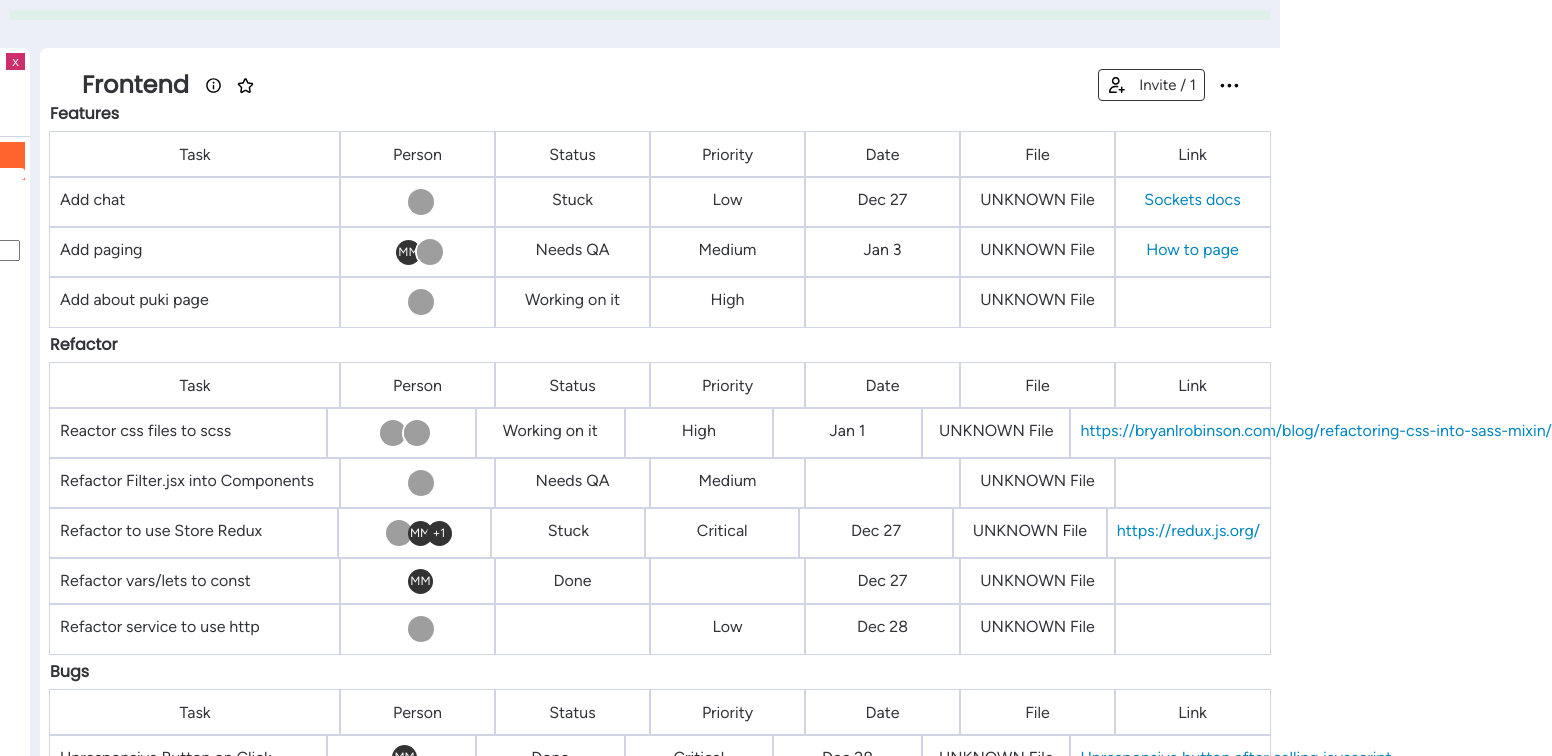
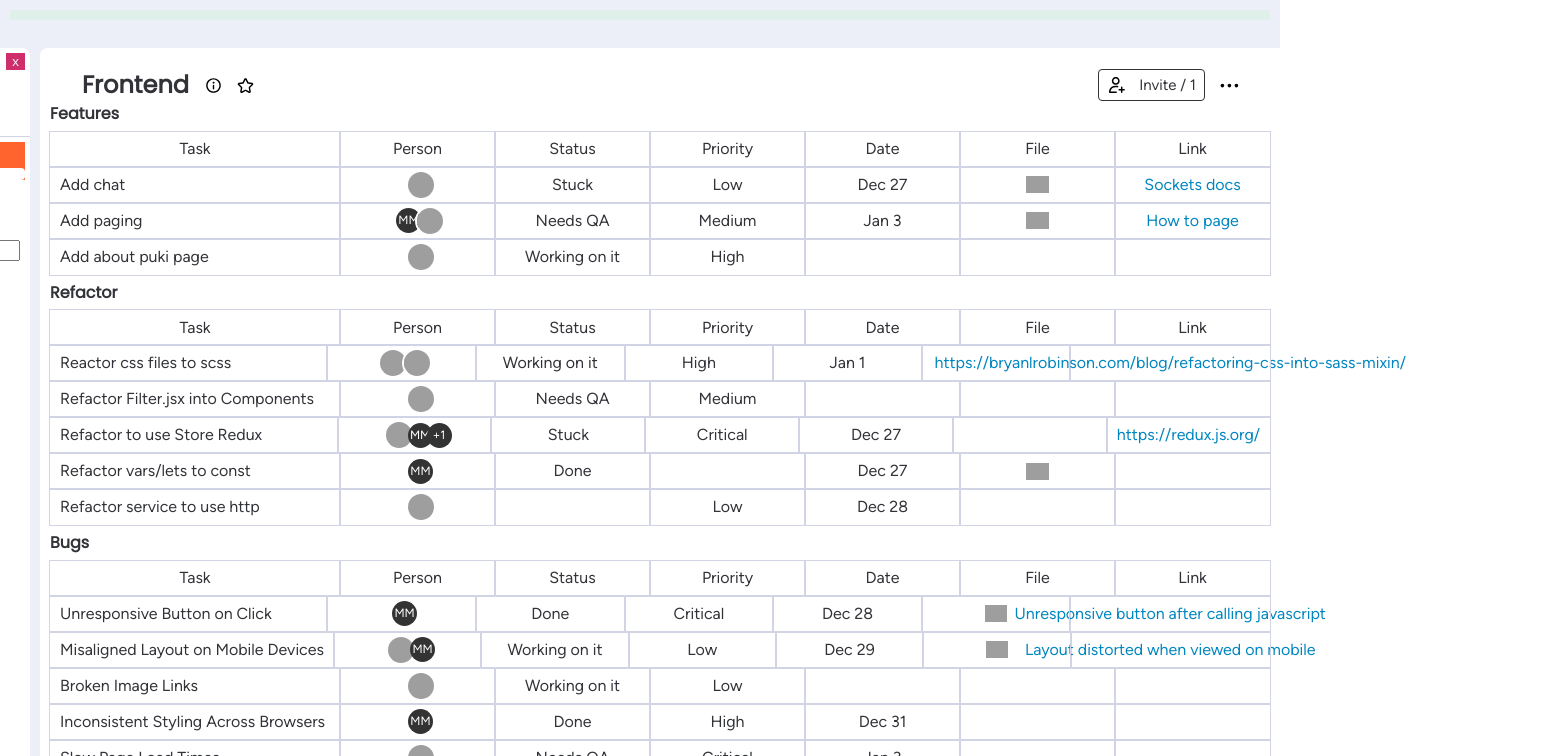
Before and after one commit to NoamSaar/Myday-frontend, a React (Vite) app: page /board/b101 in a window 1280 px wide. Shown: the top 756 px of the page, 1552 px wide, since content can reach past the window. Built offline with nearby package versions, Linux system fonts and the light colour scheme; grey boxes are pictures that could not be loaded.

Commit message:
Fix layout and img height

```diff
--- /dev/null
+++ b/src/assets/styles/cmps/_file-picker.scss
@@ -0,0 +1,10 @@
+.file-picker {
+    display: flex;
+    align-items: center;
+    justify-content: center;
+
+    img {
+        height: 17px;
+        width: fit-content;
+    }
+}
--- a/src/assets/styles/cmps/_task-list.scss
+++ b/src/assets/styles/cmps/_task-list.scss
@@ -6,8 +6,9 @@
         display: flex;
 
         li {
-            text-align: center;
 
+            padding-block: 0;
+            height: 35px;
         }
     }
 
@@ -17,6 +18,14 @@
     }
 
     li {
+
+        display: flex;
+        align-items: center;
+
+        &:not(.task-preview .task-title) {
+            justify-content: center;
+
+        }
 
         &:not(.task-title) {
             flex: 1;
--- a/src/assets/styles/cmps/_task-preview.scss
+++ b/src/assets/styles/cmps/_task-preview.scss
@@ -7,6 +7,7 @@
 
     li {
         white-space: nowrap;
+        height: 36px;
 
         &:not(.task-title) {
             text-align: center;
--- a/src/assets/styles/main.scss
+++ b/src/assets/styles/main.scss
@@ -27,3 +27,4 @@
 @import "cmps/task-preview";
 @import "cmps/member-picker";
 @import "cmps/link-picker";
+@import "cmps/file-picker";
--- a/src/cmps/DynamicPicker.jsx
+++ b/src/cmps/DynamicPicker.jsx
@@ -1,4 +1,5 @@
 import { DatePicker } from "./DatePicker";
+import { FilePicker } from "./FilePicker";
 import { LinkPicker } from "./LinkPicker";
 import { MemberPicker } from "./MemberPicker";
 import { StatusPicker } from "./StatusPicker";
@@ -12,6 +13,8 @@ export function DynamicPicker({ title, task, onUpdate }) {
             return <MemberPicker members={task.person} onUpdate={onUpdate} />
         case "Date":
             return <DatePicker date={task.date} onUpdate={onUpdate} />
+        case "File":
+            return <FilePicker file={task.file} onUpdate={onUpdate} />
         case "Link":
             return <LinkPicker info={task.link} onUpdate={onUpdate} />
         default:
--- /dev/null
+++ b/src/cmps/FilePicker.jsx
@@ -0,0 +1,8 @@
+
+export function FilePicker({ file, onUpdate }) {
+    return (
+        <li className="file-picker">
+            {file && <img src={file} />}
+        </li>
+    )
+}
--- a/src/cmps/LinkPicker.jsx
+++ b/src/cmps/LinkPicker.jsx
@@ -1,5 +1,4 @@
 export function LinkPicker({ info, onUpdate }) {
-    console.log('info', info)
     return (
         <li className="link-picker">
             <a target="_blank" href={info && info.url}>
```
